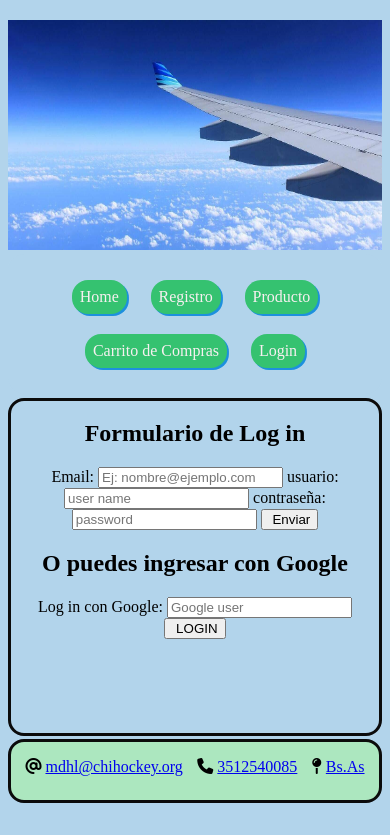
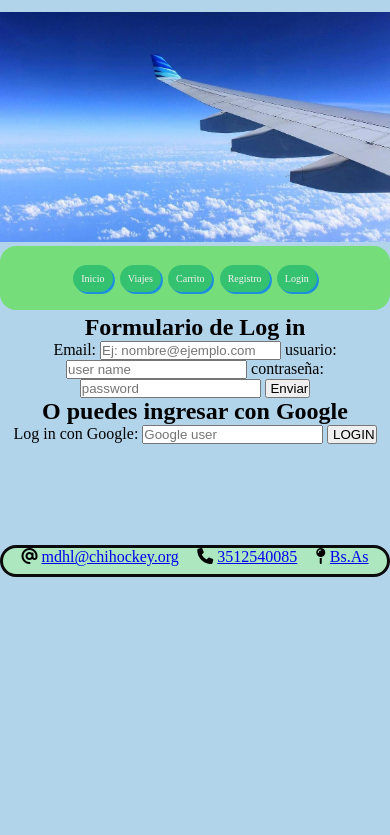
Before and after one commit to RobertDrazewski/grupo_7_vueltaAlMundo, a website: page views/login.html in a window 390 px wide. Shown: the part 129-964 px from the top of the page. After the commit the page ends 844 px from the top, so only its background shows below. Drawn offline with Linux system fonts and the light colour scheme.

Commit message:
login css

```diff
--- a/public/css/login.css
+++ b/public/css/login.css
@@ -1,3 +1,12 @@
+*{
+
+    box-sizing: border-box;
+    margin: 0;
+    padding: 0;
+
+}
+
+
 .enviar{
     display: flex;
     justify-content: center;
@@ -50,7 +59,7 @@ main{
     padding-top: 0%;
     padding-bottom: 25%;
     border-radius: 1rem;
-    border: solid rgb(11, 11, 11);
+
     margin-bottom: 1%;
 }
 .banner{
@@ -92,3 +101,27 @@ footer{
     flex-wrap: wrap;
     justify-content: space-evenly;
  }
+
+@media  (max-width:425px){
+    nav{
+        background-color: rgb(118, 221, 123);
+        margin: 0;
+        font-size: 10px;
+    }
+
+
+.barra1,
+   .barra2,
+   .barra3,
+   .barra4,
+   .barra5,
+   .barra6{
+
+    margin: 0.15rem;
+    justify-content: center;
+    }
+
+    .contenedor-footer{
+        font-size: 10px;
+    }
+}
--- a/views/login.html
+++ b/views/login.html
@@ -21,10 +21,10 @@
         </section>
 
         <nav>
-                <a class="barra1" href="home" >Home</a>
+                <a class="barra1" href="home" >Inicio</a>
+                <a class="barra3" href="producto">Viajes</a>
+                <a class="barra4" href="carrito"> Carrito</a>
                 <a class="barra2" href="registro">Registro</a>
-                <a class="barra3" href="producto">Producto</a>
-                <a class="barra4" href="carrito"> Carrito de Compras</a>
                 <a class="barra5" href="#">Login</a>
         </nav>
 
```
